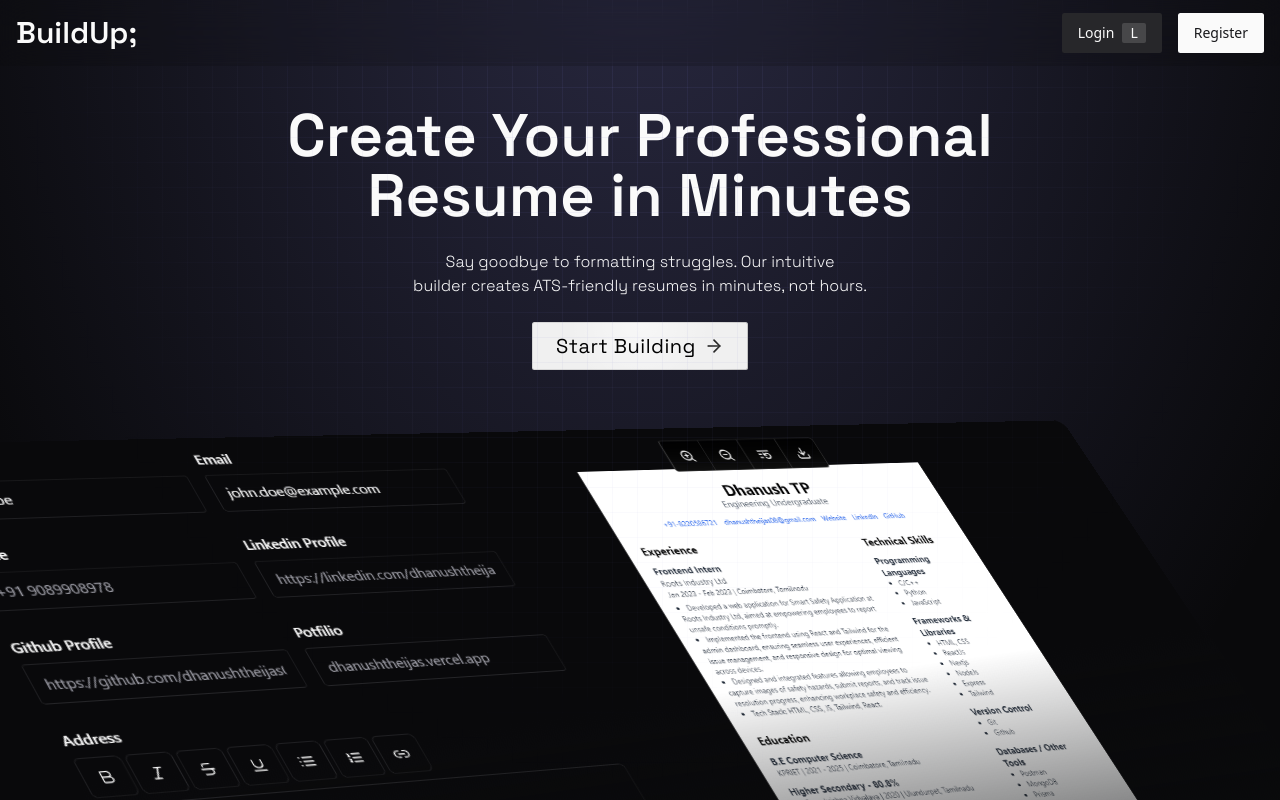
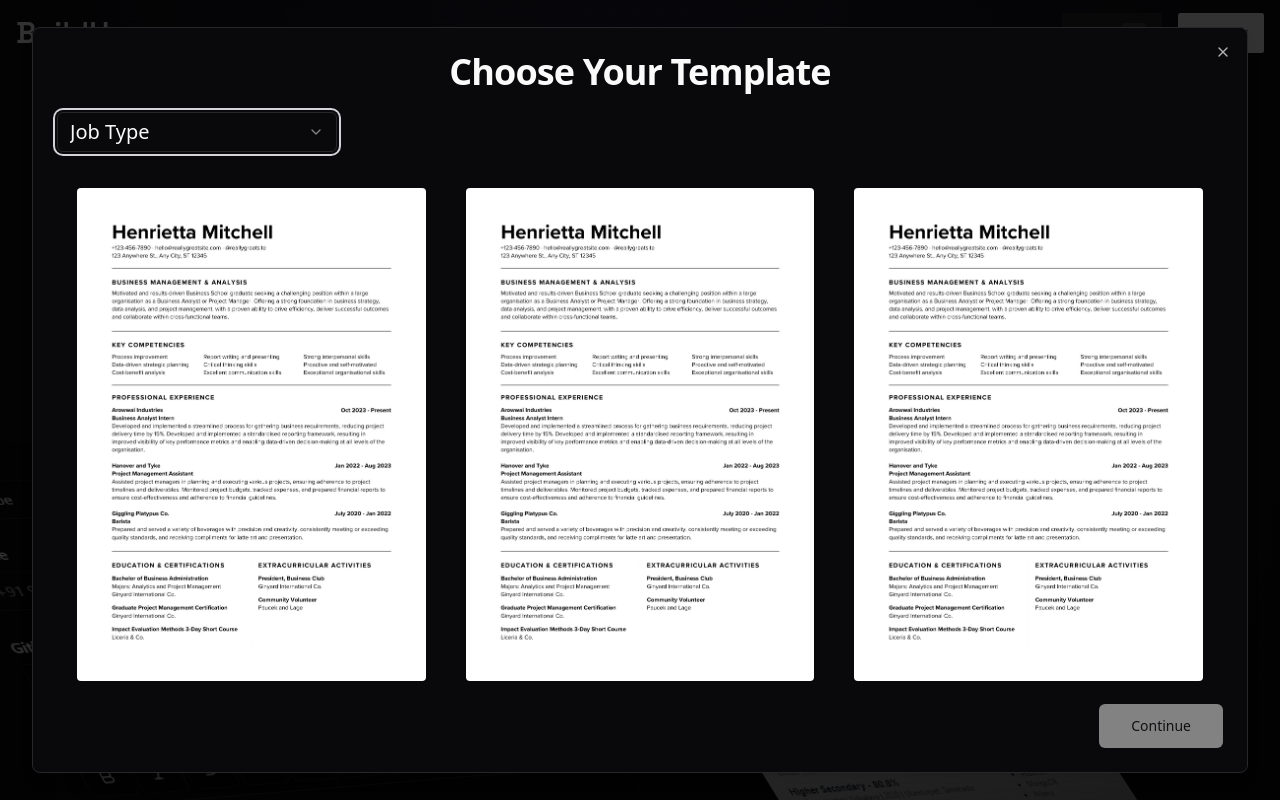
Before and after one commit to Shariar893/resume-builder, a Next.js app: page / in a window 1280 px wide. Both pictures are taken after a click on the button "Start Building". Shown: the top 800 px of the page. Built offline with nearby package versions, Linux system fonts and the light colour scheme.

Commit message:
feat: add select template by user and filter using job types

```diff
--- a/app/page.tsx
+++ b/app/page.tsx
@@ -6,6 +6,8 @@ import ShinyButton from "@/components/ShinyButton";
 import Header from "@/components/header";
 import NewBg from "./newbg";
 import KeyFeatures from "./sample";
+import Link from "next/link";
+import SelectDialog from "@/components/select-template-dialog";
 
 const Page = () => {
   return (
@@ -23,10 +25,8 @@ const Page = () => {
           Say goodbye to formatting struggles. Our intuitive <br /> builder
           creates ATS-friendly resumes in minutes, not hours.
         </p>
-        <ShinyButton>
-          Start Building
-          <ArrowRight className="ml-2 h-5 w-5" />
-        </ShinyButton>
+
+        <SelectDialog />
 
         <div
           className=""
--- a/components/ShinyButton.tsx
+++ b/components/ShinyButton.tsx
@@ -11,7 +11,7 @@ const ShinyButton = ({ children }: { children: ReactNode }) => {
   };
 
   return (
-    <motion.button
+    <motion.div
       initial="initial"
       animate="animate"
       whileTap="whileTap"
@@ -36,7 +36,7 @@ const ShinyButton = ({ children }: { children: ReactNode }) => {
         {children}
       </span>
       <span className="block absolute inset-0 rounded-[2.5px] p-px linear-overlay" />
-    </motion.button>
+    </motion.div>
   );
 };
 
--- a/components/resume-form/education-form.tsx
+++ b/components/resume-form/education-form.tsx
@@ -27,6 +27,7 @@ import {
 } from "@/components/ui/form";
 import { Input } from "@/components/ui/input";
 import { Dispatch, SetStateAction, useEffect, useMemo } from "react";
+import { ScrollArea } from "../ui/scroll-area";
 
 type EducationFormProps = {
   isOpened: boolean;
@@ -60,7 +61,6 @@ const EducationForm = ({
     if (selectedEducation) {
       onEdit(data.eduId, {
         ...data,
-        // eduId: selectedEducation?.eduId,
       });
     } else {
       onCreate({ ...data, eduId: uuidv4() });
@@ -70,18 +70,17 @@ const EducationForm = ({
   return (
     <div className="max-w-[500px]">
       <Model open={isOpened} onOpenChange={(val) => setIsOpened(val)}>
-        {/* <ModelTrigger className="w-full mt-4">{triggerEl}</ModelTrigger> */}
-
         <ModelContent>
           <ModelHeader className="font-semibold">Education Section</ModelHeader>
           <ModelBody className="max-h-screen overflow-y-scroll scrollbar-none">
             <Form {...form}>
+              <ScrollArea className="scrollbar-none hidden md:block">
                 <form
                   onSubmit={(e) => {
                     e.preventDefault();
                     onSubmit(form.getValues());
                   }}
-                className="space-y-2.5 w-full md:px-1 mb-2 md:mb-1"
+                  className="space-y-2.5 w-full md:px-1 mb-2 md:mb-1 max-h-[80vh]"
                 >
                   <FormField
                     control={form.control}
@@ -215,6 +214,7 @@ const EducationForm = ({
                     </Button>
                   </ModelFooter>
                 </form>
+              </ScrollArea>
             </Form>
           </ModelBody>
         </ModelContent>
--- /dev/null
+++ b/components/select-template-dialog.tsx
@@ -0,0 +1,128 @@
+"use client";
+import { ArrowRight } from "lucide-react";
+
+import {
+  Dialog,
+  DialogContent,
+  DialogFooter,
+  DialogHeader,
+  DialogTitle,
+  DialogTrigger,
+} from "@/components/ui/dialog";
+import {
+  Select,
+  SelectContent,
+  SelectItem,
+  SelectTrigger,
+  SelectValue,
+} from "@/components/ui/select";
+import ShinyButton from "./ShinyButton";
+import img1 from "@/public/resume-templates/001.jpg";
+import Image from "next/image";
+import { ScrollArea } from "./ui/scroll-area";
+import { Toggle } from "@/components/ui/toggle";
+import { useState } from "react";
+import { Button } from "./ui/button";
+import { cn } from "@/lib/utils";
+import { useRouter } from "next/navigation";
+import useResumeStore from "@/store/resumeStore";
+
+const images = [
+  { src: img1, id: 1 },
+  { src: img1, id: 2 },
+  { src: img1, id: 3 },
+  { src: img1, id: 4 },
+  { src: img1, id: 5 },
+  { src: img1, id: 6 },
+  { src: img1, id: 7 },
+  { src: img1, id: 8 },
+];
+
+const SelectDialog = () => {
+  const [resumeTemplateId, setResumeTemplateId] = useState<null | number>(null);
+  const router = useRouter();
+  const setResumeId = useResumeStore((state) => state.setResumeId);
+  const renderTemplate = images.map((image) => (
+    <div
+      className={cn(
+        "rounded cursor-pointer",
+        resumeTemplateId === image.id &&
+          "ring-2 ring-ring ring-offset-[2.5px] ring-offset-background transition-colors outline-none"
+      )}
+      key={`${image.id}`}
+      onClick={() => setResumeTemplateId(image.id)}
+    >
+      <Image
+        src={image.src}
+        alt="template"
+        className="object-cover object-center rounded"
+      />
+    </div>
+  ));
+
+  return (
+    <Dialog>
+      <DialogTrigger>
+        <ShinyButton>
+          Start Building
+          <ArrowRight className="ml-2 h-5 w-5" />
+        </ShinyButton>
+      </DialogTrigger>
+      <DialogContent className="max-w-[95vw]">
+        <DialogHeader className="space-y-5">
+          <DialogTitle className="text-4xl text-center">
+            Choose Your Template
+          </DialogTitle>
+          <div className="my-6">
+            <Select>
+              <SelectTrigger className="w-[280px] text-xl">
+                <SelectValue placeholder="Job Type" />
+              </SelectTrigger>
+              <SelectContent defaultValue={"all"}>
+                <SelectItem
+                  value="all"
+                  defaultChecked={true}
+                  className="text-xl"
+                >
+                  All
+                </SelectItem>
+                <SelectItem value="frontend" className="text-xl">
+                  Frontend
+                </SelectItem>
+                <SelectItem value="backend" className="text-xl">
+                  Backend
+                </SelectItem>
+                <SelectItem value="fullstack" className="text-xl">
+                  Full Stack
+                </SelectItem>
+              </SelectContent>
+            </Select>
+          </div>
+        </DialogHeader>
+
+        <ScrollArea>
+          <div className="h-[65vh] grid grid-cols-3 gap-10 py-5 px-5 place-items-center">
+            {renderTemplate}
+          </div>
+        </ScrollArea>
+
+        <DialogFooter>
+          <Button
+            size="lg"
+            disabled={!resumeTemplateId}
+            onClick={() => {
+              if (resumeTemplateId) {
+                setResumeId(`${resumeTemplateId}`);
+                router.push(`/dashboard/${resumeTemplateId}/edit`);
+              }
+            }}
+          >
+            Continue
+          </Button>
+        </DialogFooter>
+      </DialogContent>
+    </Dialog>
+  );
+};
+
+export default SelectDialog;
--- a/constants/types.ts
+++ b/constants/types.ts
@@ -26,6 +26,7 @@ export type Resume = {
   languages: Language[];
   certifications: Certification[];
   publications: Publication[];
+  resumeId: string | null;
 };
 
 export type ResumeStore = Resume & {
@@ -37,7 +38,7 @@ export type ResumeStore = Resume & {
   setLanguages: (language: Language) => void;
   setCertifications: (certification: Certification) => void;
   setPublications: (publication: Publication) => void;
-
+  setResumeId: (resumeId: string) => void;
   //
   deleteExperience: (experienceId: string) => void;
   deleteEducation: (educationId: string) => void;
@@ -46,6 +47,7 @@ export type ResumeStore = Resume & {
   deleteLanguage: (languageId: string) => void;
   deleteCertification: (certificationId: string) => void;
   deletePublication: (publicationId: string) => void;
+  deleteResumeId: () => void;
 
   //
   updateExperience: (experienceId: string, experience: Experience) => void;
--- a/store/resumeStore.ts
+++ b/store/resumeStore.ts
@@ -14,6 +14,8 @@ const useResumeStore = create<ResumeStore>()(
       languages: [],
       certifications: [],
       publications: [],
+      resumeId: null,
+      setResumeId: (newResumeId) => set({ resumeId: newResumeId }),
       setProfile: (profile) => set({ profile }),
       setExperiences: (experience) =>
         set((state) => ({ experiences: [...state.experiences, experience] })),
@@ -39,6 +41,7 @@ const useResumeStore = create<ResumeStore>()(
           publications: [...state.publications, publication],
         })),
 
+      deleteResumeId: () => set({ resumeId: null }),
       deleteEducation: (educationId) =>
         set((state) => ({
           educations: state.educations.filter(
```
Also changed, not shown: public/resume-templates/001.jpg (added). Lines whose indentation alone changed are shown as unchanged.
